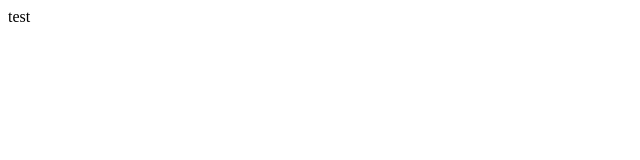
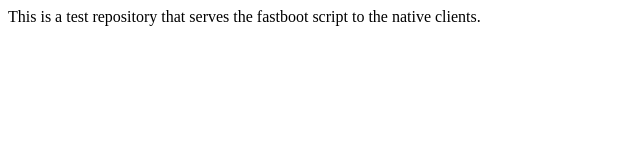
Before and after one commit to elviin/fastboot.io, a plain HTML site: page index.html in a window 1280 px wide. Shown: the whole page, without its empty margins (0-640 px from the left). Drawn offline with Linux system fonts and the light colour scheme.

Commit message:
[UPD] The informative text in index.html

```diff
--- a/index.html
+++ b/index.html
@@ -1,5 +1,5 @@
 <html>
   <body>
-  test
+  This is a test repository that serves the fastboot script to the native clients.
   </body>
 </html>
```
